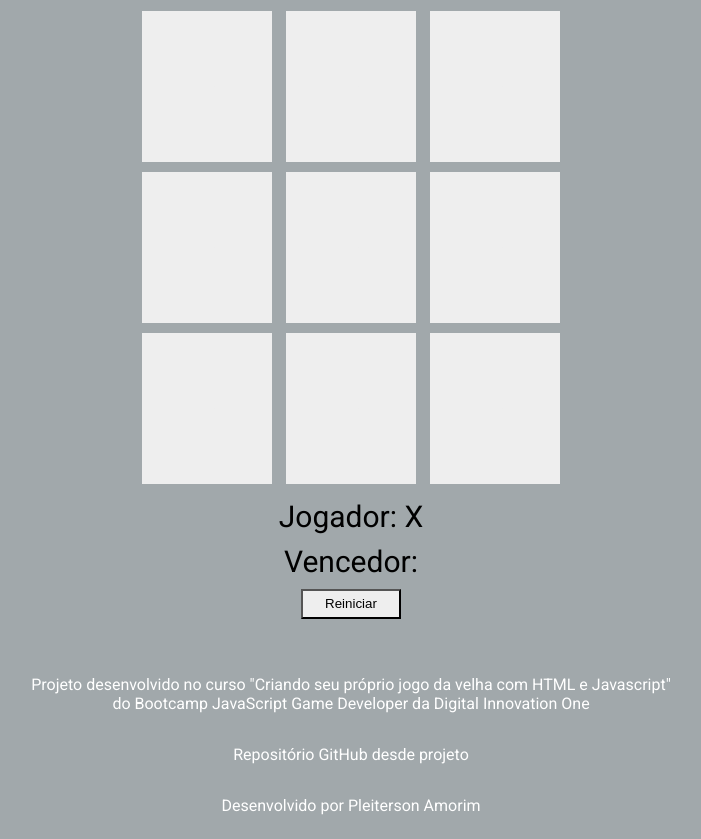
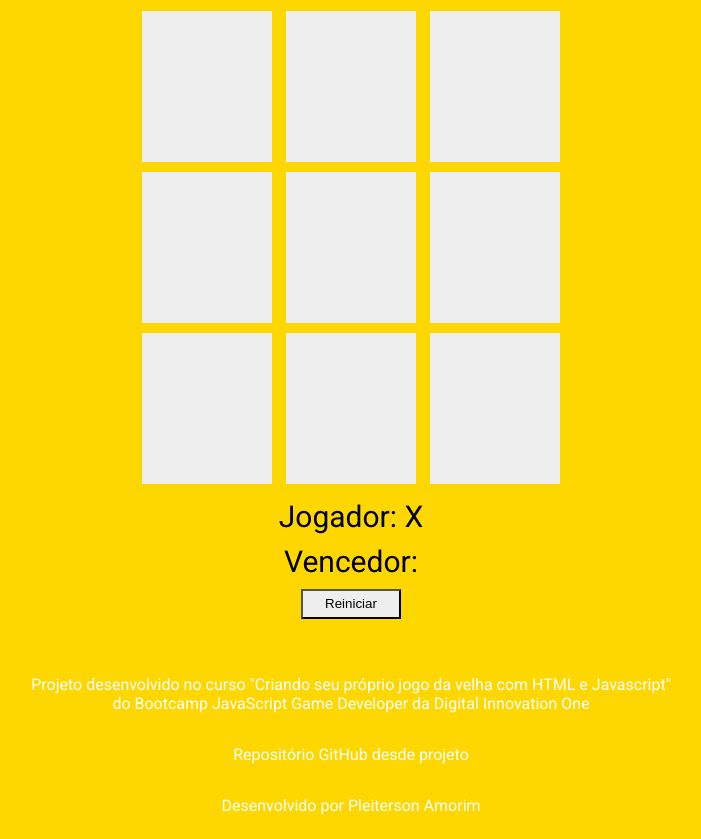
Before and after one commit to 10jaoCe/jogo-da-velha-, a plain HTML site: page index.html in a window 1280 px wide. Shown: the part 75-914 px from the top of the page, without its empty margins (289-990 px from the left). Drawn offline with Linux system fonts and the light colour scheme.

Commit message:
Update style.css

```diff
--- a/src/styles/style.css
+++ b/src/styles/style.css
@@ -3,7 +3,7 @@
 body {
     text-align: center;
     font-family: 'Roboto';
-    background-color: #a1a8ab;
+    background-color: #ffd700;
 }
 
 .square {
```
